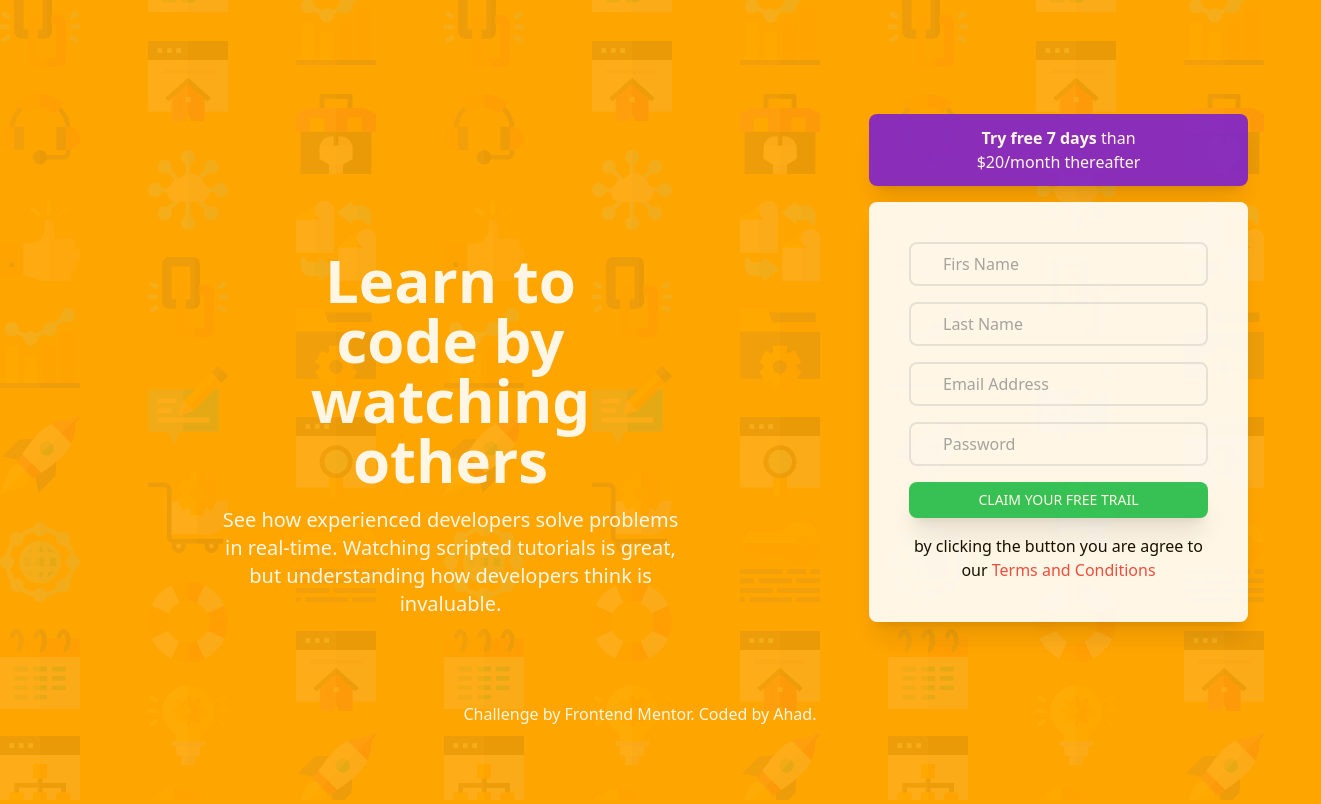
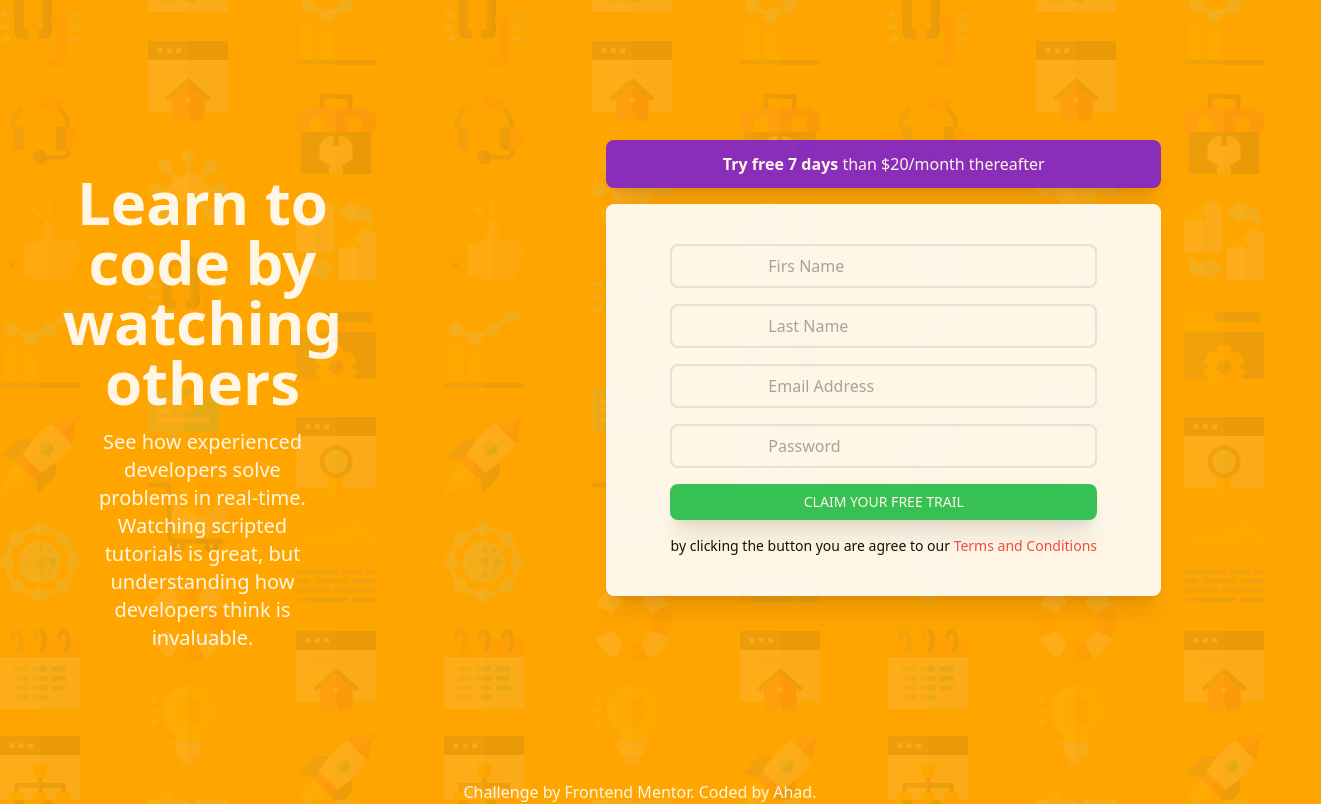
Before and after one commit to Abdulahadahmadi/coming_soon_page_components, a React (Create React App) app: page / in a window 1280 px wide. Shown: the whole page, 1321 px wide, since content can reach past the window. Built offline with nearby package versions, Linux system fonts and the light colour scheme; the HTML template or start-up script is replaced by a standard one.

Commit message:
responsive design completed

```diff
--- a/src/components/Form.jsx
+++ b/src/components/Form.jsx
@@ -3,25 +3,25 @@ import React from 'react'
 function Form() {
     return (
         <main className='container flex flex-col px-8 justify-center items-center w-screen h-screen'>
-            <div className='flex flex-col lg:flex-row'>
+            <div className='flex flex-col lg:flex-row justify-center items-center'>
 
-                <div className='lg:mt-44 lg:px-44 lg:text-left'>
+                <div className='lg:mt-44 lg:m-12'>
                     <h1 className='text-white font-bold text-3xl text-center mb-4 px-14 lg:text-6xl'>Learn to code by watching others</h1>
-                    <p className='text-white text-md px-2 text-center lg:text-xl'>See how experienced developers solve problems in real-time. Watching scripted tutorials is great, but understanding how developers think is invaluable.</p>
+                    <p className='text-white text-md px-2 text-center lg:text-xl lg:px-20'>See how experienced developers solve problems in real-time. Watching scripted tutorials is great, but understanding how developers think is invaluable.</p>
                 </div>
 
 
-                <div className=''>
+                <div className='lg:px-40 lg:text-center'>
                     <div className=''>
                         <p className='text-white text-md py-3 px-20 my-4 mt-10 mx-auto items-center bg-purple-700 rounded-lg shadow-xl text-center'><span className='font-bold'>Try free 7 days</span> than $20/month thereafter</p>
                     </div>
-                <form className='bg-white px-10 py-8 rounded-lg shadow-xl text-black flex flex-col justify-center ' action='#'>
-                    <input className='border-2 py-2 px-8 rounded-lg my-2' type='text' placeholder='Firs Name'  />
-                    <input className='border-2 py-2 px-8 rounded-lg my-2' type='text' placeholder='Last Name'  />
-                    <input className='border-2 py-2 px-8 rounded-lg my-2' type='email' placeholder='Email Address' />
-                    <input className='border-2 py-2 px-8 rounded-lg my-2' type='Password' placeholder='Password' />
+                <form className='bg-white px-10 py-8 rounded-lg shadow-xl text-black flex flex-col justify-center lg:px-16' action='#'>
+                    <input className='border-2 py-2 px-8 rounded-lg my-2 lg:px-24' type='text' placeholder='Firs Name'  />
+                    <input className='border-2 py-2 px-8 rounded-lg my-2 lg:px-24' type='text' placeholder='Last Name'  />
+                    <input className='border-2 py-2 px-8 rounded-lg my-2 lg:px-24' type='email' placeholder='Email Address' />
+                    <input className='border-2 py-2 px-8 rounded-lg my-2 lg:px-24' type='Password' placeholder='Password' />
                     <button className='text-white bg-green-500 uppercase px-10 py-2 my-2 text-sm hover:bg-green-900 rounded-lg shadow-xl'>Claim your free trail</button>
-                    <p className='text-center my-2'>by clicking the button you are agree to our<span className='text-red-500'> Terms and Conditions</span></p>
+                    <p className='text-center my-2 lg:text-sm'>by clicking the button you are agree to our<span className='text-red-500'> Terms and Conditions</span></p>
                 </form>
                 </div>
             </div>
```
